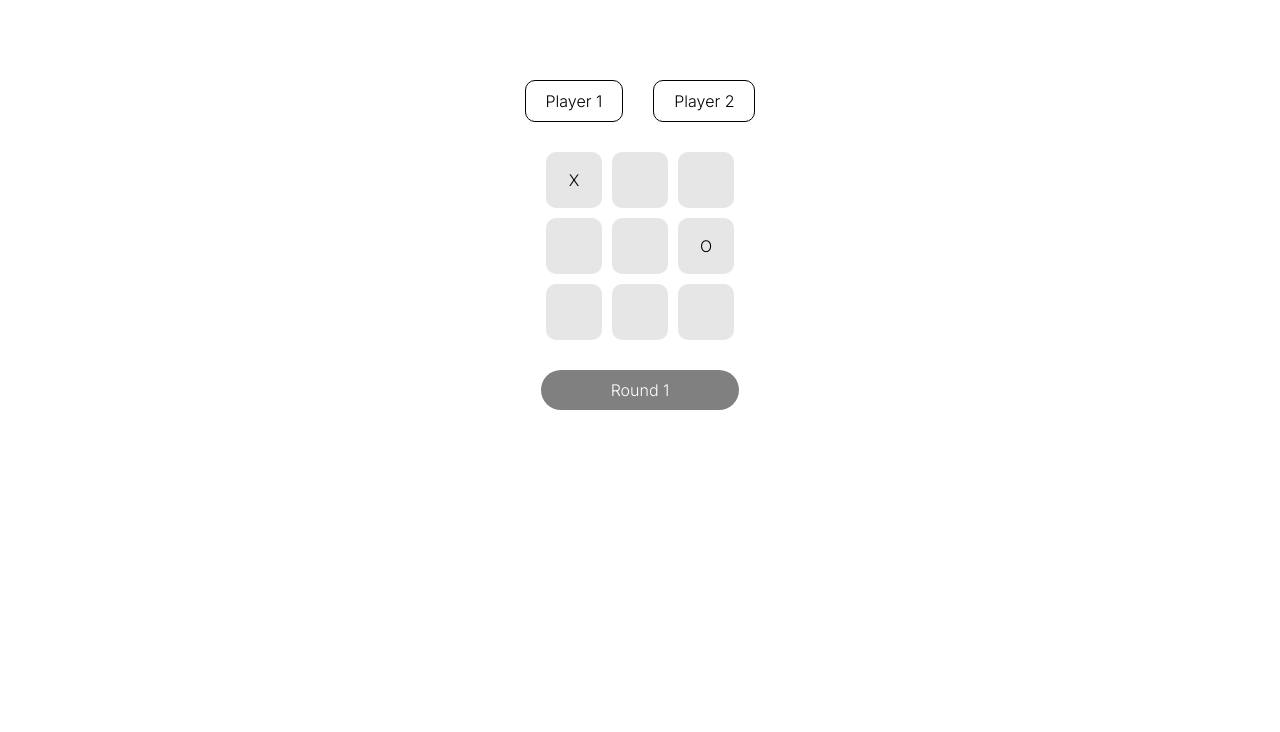
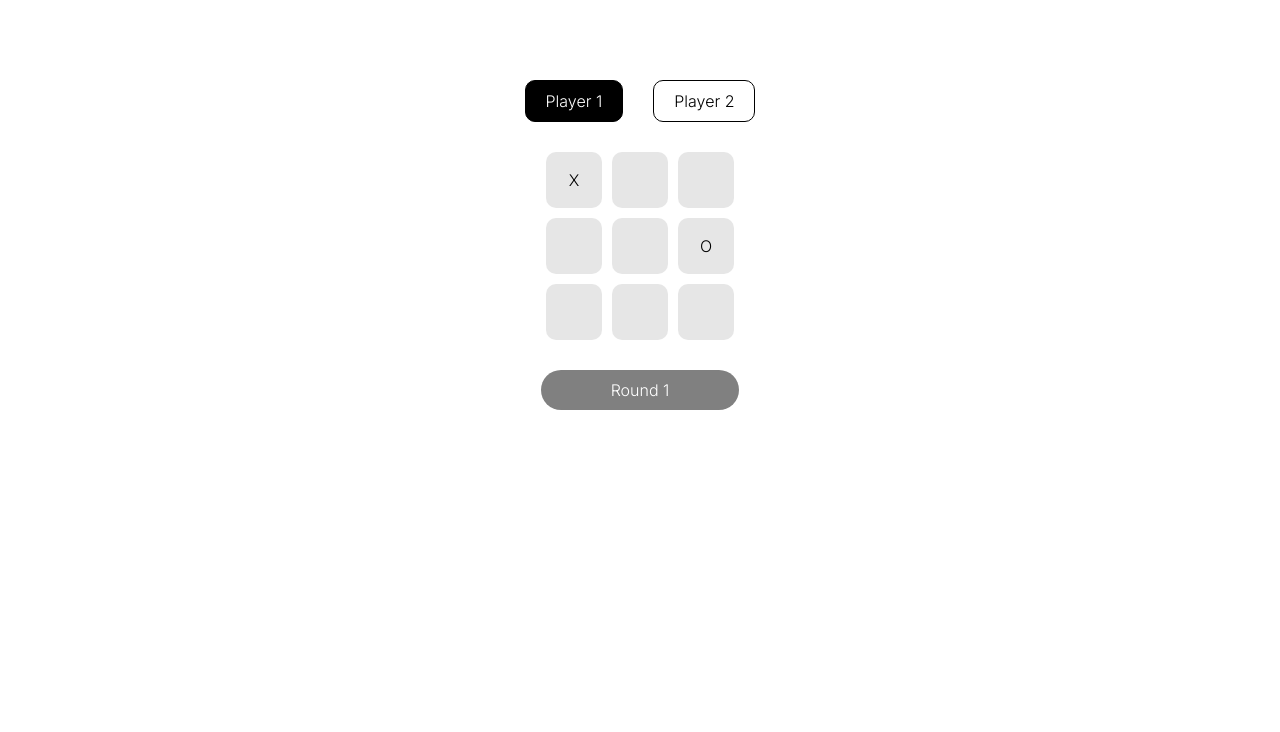
Before and after one commit to M00ose/Tic-tac-toe, a plain HTML site: page index.html in a window 1280 px wide. Shown: the top 732 px of the page. Drawn offline with Linux system fonts and the light colour scheme; a web font is replaced by a local one.

Commit message:
Added active class to player stats

```diff
--- a/index.html
+++ b/index.html
@@ -10,7 +10,7 @@
   <body>
     <div class="container">
       <div class="stats">
-        <div class="player-stats">Player 1</div>
+        <div class="player-stats active">Player 1</div>
         <div class="player-stats">Player 2</div>
       </div>
       <div class="board">
--- a/style.css
+++ b/style.css
@@ -53,6 +53,11 @@ a:after {
   border: 1px solid black;
 }
 
+.active {
+  background-color: black;
+  color: white;
+}
+
 .board {
   display: grid;
   grid-template-columns: repeat(3, 1fr);
```
